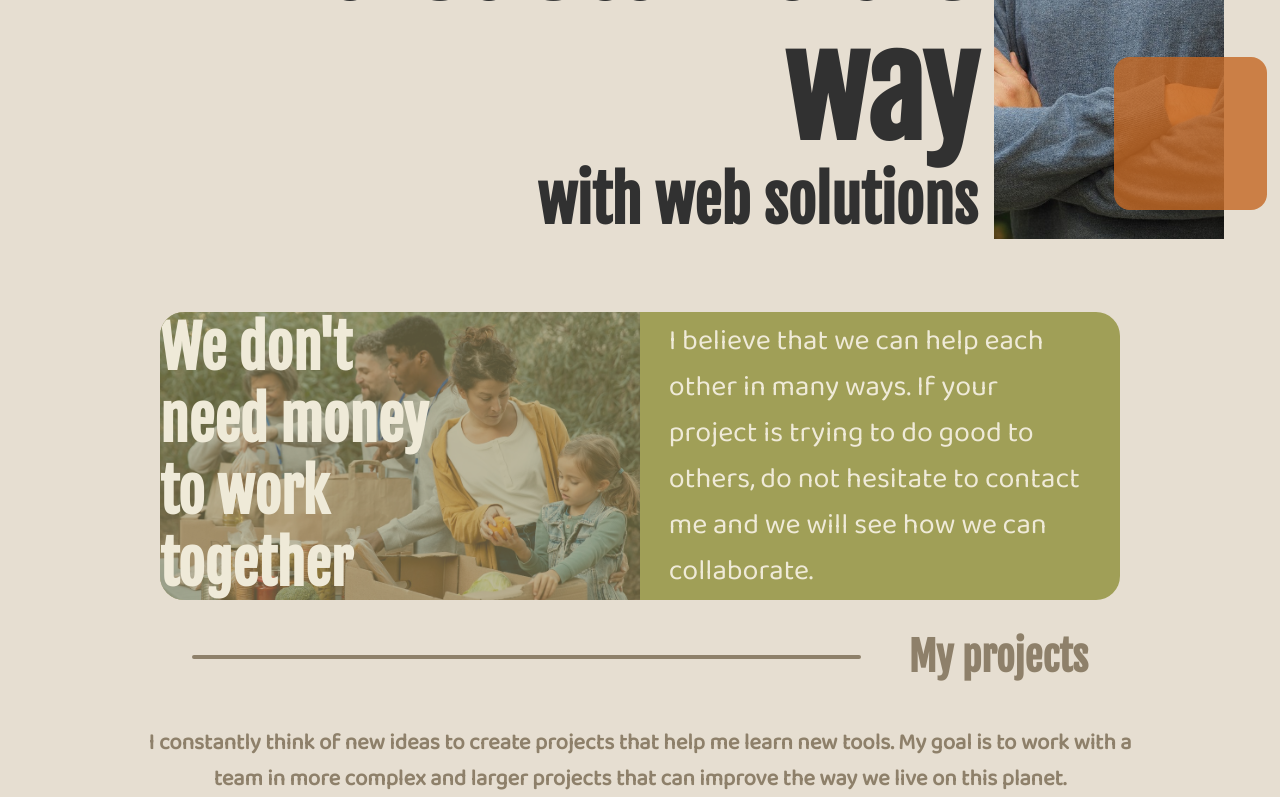
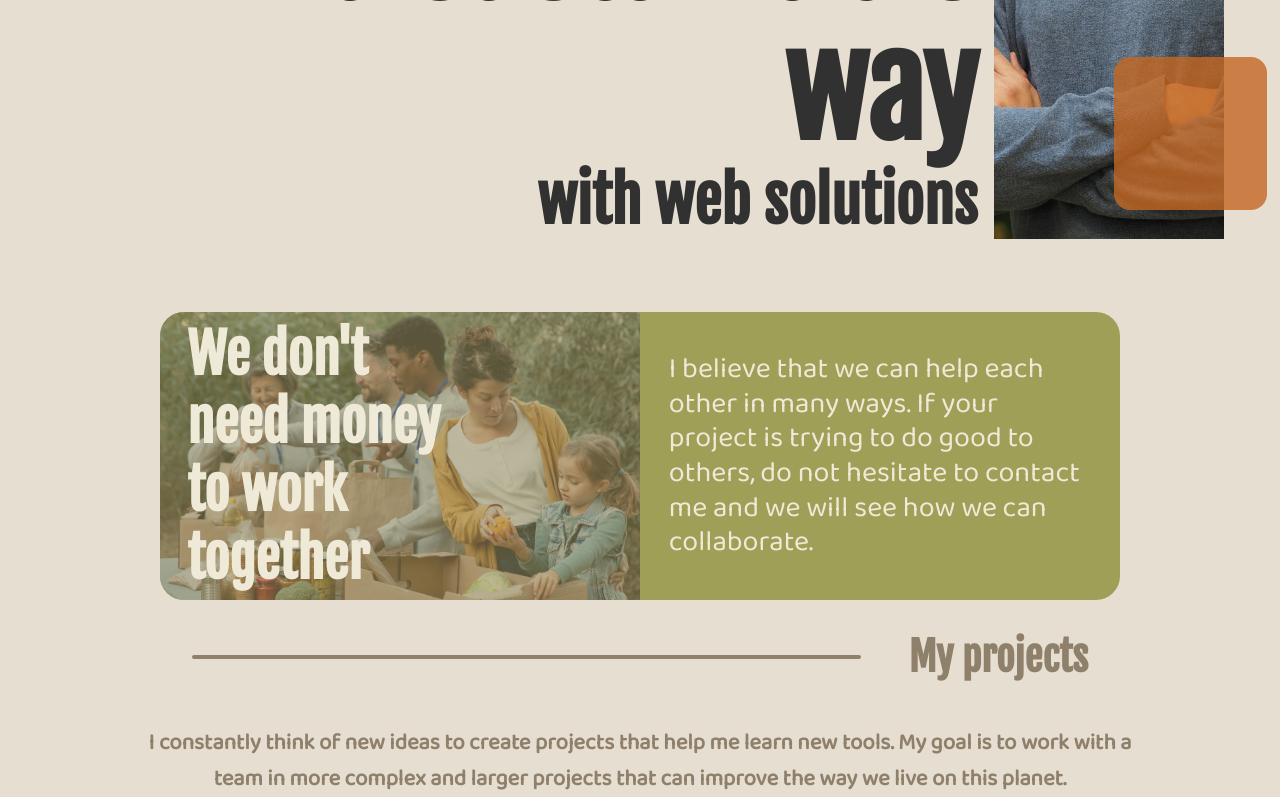
Before and after one commit to letsbehuman/jorge_rodriguez, a Next.js app: page / in a window 1280 px wide. Shown: the part 568-1365 px from the top of the page. Built offline with nearby package versions, Linux system fonts and the light colour scheme.

Commit message:
fixing Collaboration section

```diff
--- a/styles/Collaboration.module.scss
+++ b/styles/Collaboration.module.scss
@@ -18,6 +18,7 @@
   h4 {
     grid-column: 2/3;
     padding: 0 1em;
+    line-height: 1.2;
   }
 }
 .bgImg {
@@ -28,13 +29,14 @@
   background-color: rgba($color: $brown, $alpha: 0.6);
   z-index: 2;
   h2 {
+    position: absolute;
     display: flex;
     align-items: center;
-    position: absolute;
     top: 0;
     bottom: 0;
-    width: 5em;
+    width: 6em;
     z-index: 3;
+    padding: 0.5em;
   }
 }
 .image {
@@ -56,6 +58,7 @@
     h2 {
       width: 100%;
       text-align: center;
+      padding: 0;
     }
   }
 }
--- a/styles/globals.scss
+++ b/styles/globals.scss
@@ -11,7 +11,7 @@
   --fs-500: 1.7rem;
   --fs-600: 1.8rem;
   --fs-800: 2.5rem;
-  --fs-1000: 3.6rem;
+  --fs-1000: 3.4rem;
   @media screen and (max-width: 1100px) {
     --fs-400: 1rem;
     --fs-500: 1.4rem;
```
Also changed, not shown: Captura.JPG (added).
